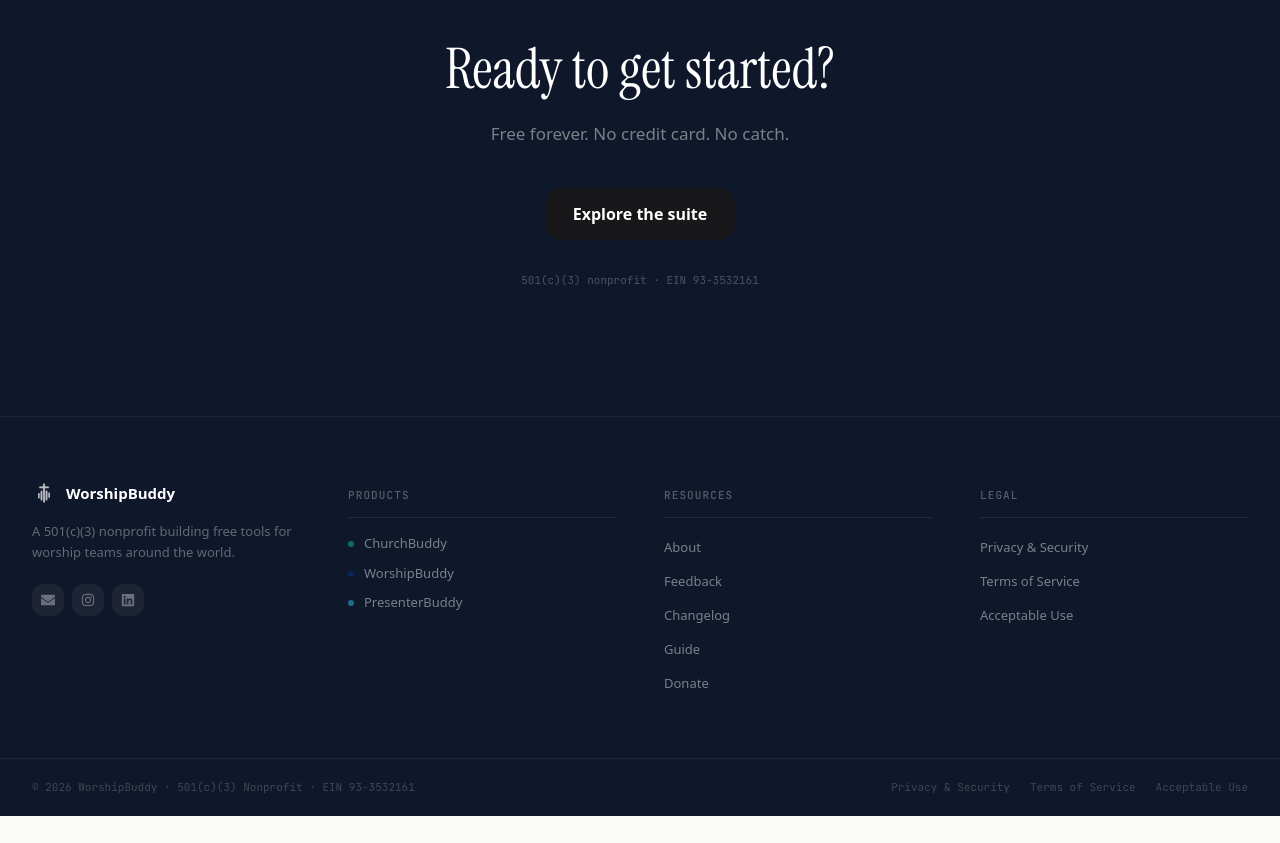
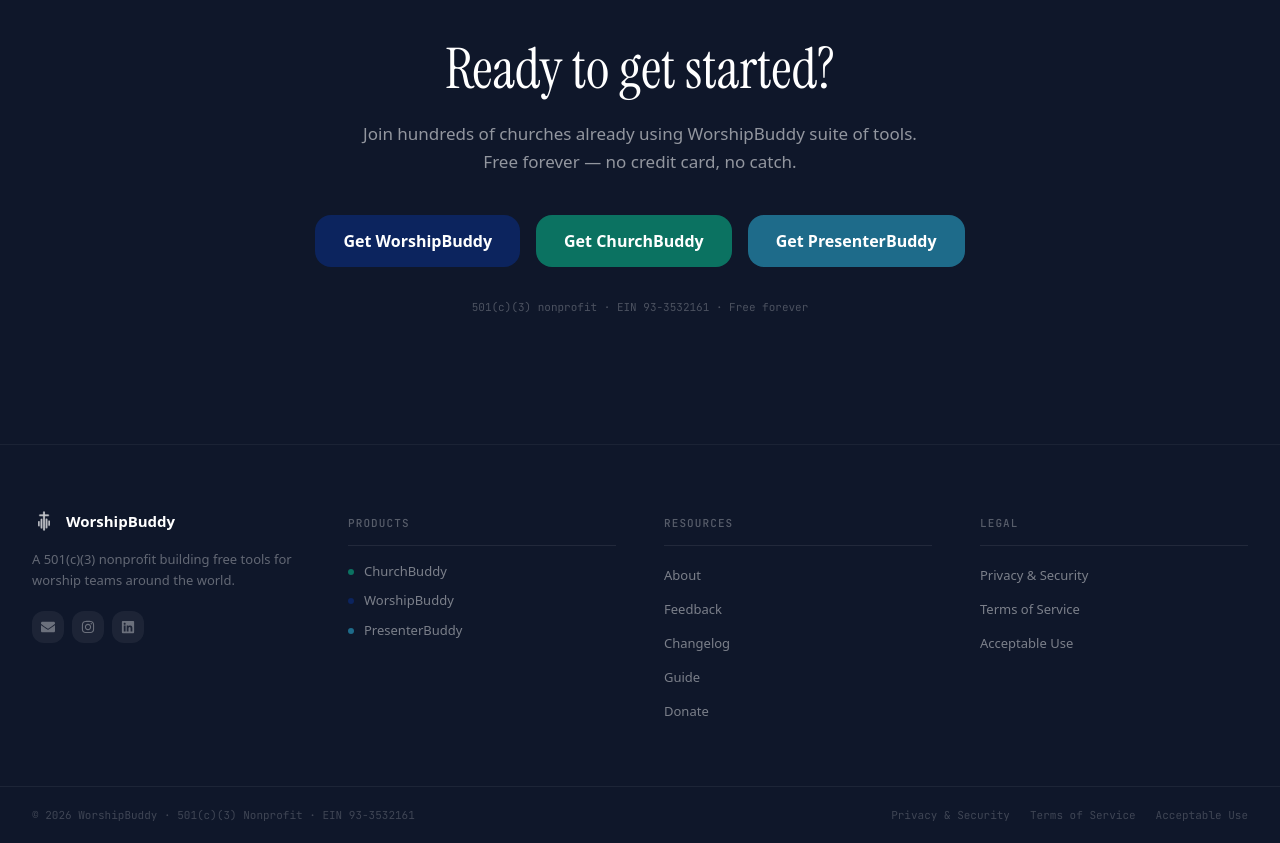
Before and after one commit to WorshipBuddy/worshipbuddy.org, a Next.js app: page / in a window 1280 px wide. Shown: the part 6080-6923 px from the top of the page. Before the commit the page ends 6896 px from the top, so only its background shows below. Built offline with nearby package versions, Linux system fonts and the light colour scheme; a web font is replaced by a local one.

Commit message:
footer and comparison table

```diff
--- a/app/presenter-buddy/page.js
+++ b/app/presenter-buddy/page.js
@@ -199,9 +199,9 @@
         <div className="max-w-4xl mx-auto px-4 sm:px-6 lg:px-8">
           <AnimatedSection className="text-center mb-12">
             <h2 className="text-3xl sm:text-4xl font-bold font-heading text-gray-900 mb-4">
-              Compare <span style={{ color: PB }}>editions</span>
+              Compare <span style={{ color: PB }}>PresenterBuddy editions</span>
             </h2>
-            <p className="text-gray-500 text-lg">Both are free. Choose the one that fits your needs.</p>
+            <p className="text-gray-500 text-lg">Both editions are free. Choose the one that fits your needs.</p>
           </AnimatedSection>
 
           <AnimatedSection>
@@ -211,8 +211,8 @@
                   <thead>
                     <tr className="border-b border-gray-100">
                       <th className="text-left text-sm font-semibold text-gray-700 px-6 py-4">Feature</th>
-                      <th className="text-center text-sm font-semibold px-6 py-4 w-32" style={{ color: PB }}>Lite</th>
-                      <th className="text-center text-sm font-semibold px-6 py-4 w-32" style={{ color: PB_DARK }}>Studio</th>
+                      <th className="text-center text-sm font-semibold px-6 py-4 w-44 whitespace-nowrap" style={{ color: PB }}>PresenterBuddy</th>
+                      <th className="text-center text-sm font-semibold px-6 py-4 w-44 whitespace-nowrap" style={{ color: PB_DARK }}>PresenterBuddy Studio</th>
                     </tr>
                   </thead>
                   <tbody>
--- a/components/home/FinalCTA.jsx
+++ b/components/home/FinalCTA.jsx
@@ -11,16 +11,36 @@
           <h2 className="font-heading text-[clamp(30px,5vw,56px)] leading-[1.1] text-white text-balance max-w-2xl mx-auto mb-5">
             Ready to get started?
           </h2>
-          <p className="font-sans text-[17px] mb-10 max-w-lg mx-auto leading-relaxed" style={{ color: "rgba(255,255,255,0.45)" }}>
-            Free forever. No credit card. No catch.
+          <p className="font-sans text-[17px] mb-10 max-w-xl mx-auto leading-relaxed" style={{ color: "rgba(255,255,255,0.55)" }}>
+            Join hundreds of churches already using WorshipBuddy suite of tools. Free forever — no credit card, no catch.
           </p>
 
-          <Link href="#products" className="btn btn-primary btn-lg">
-            Explore the suite
-          </Link>
+          <div className="flex flex-col sm:flex-row items-center justify-center gap-4">
+            <Link
+              href="/worship-buddy"
+              className="btn btn-lg font-sans font-semibold text-white"
+              style={{ backgroundColor: "#0C245E" }}
+            >
+              Get WorshipBuddy
+            </Link>
+            <Link
+              href="/church-buddy"
+              className="btn btn-lg font-sans font-semibold text-white"
+              style={{ backgroundColor: "#0B7261" }}
+            >
+              Get ChurchBuddy
+            </Link>
+            <Link
+              href="/presenter-buddy"
+              className="btn btn-lg font-sans font-semibold text-white"
+              style={{ backgroundColor: "#1E6B8A" }}
+            >
+              Get PresenterBuddy
+            </Link>
+          </div>
 
           <p className="font-mono text-[11px] mt-8" style={{ color: "rgba(255,255,255,0.25)" }}>
-            501(c)(3) nonprofit · EIN 93-3532161
+            501(c)(3) nonprofit · EIN 93-3532161 · Free forever
           </p>
         </AnimatedSection>
       </div>
```
